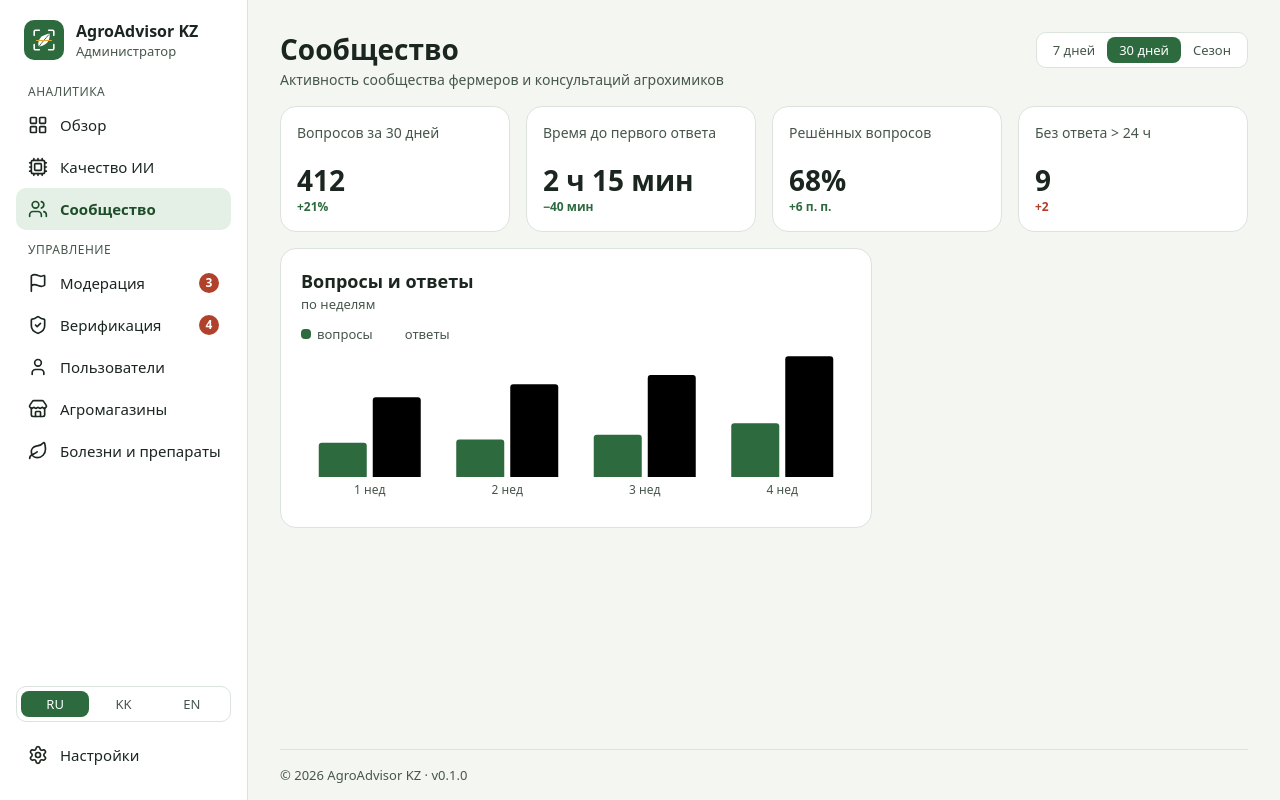
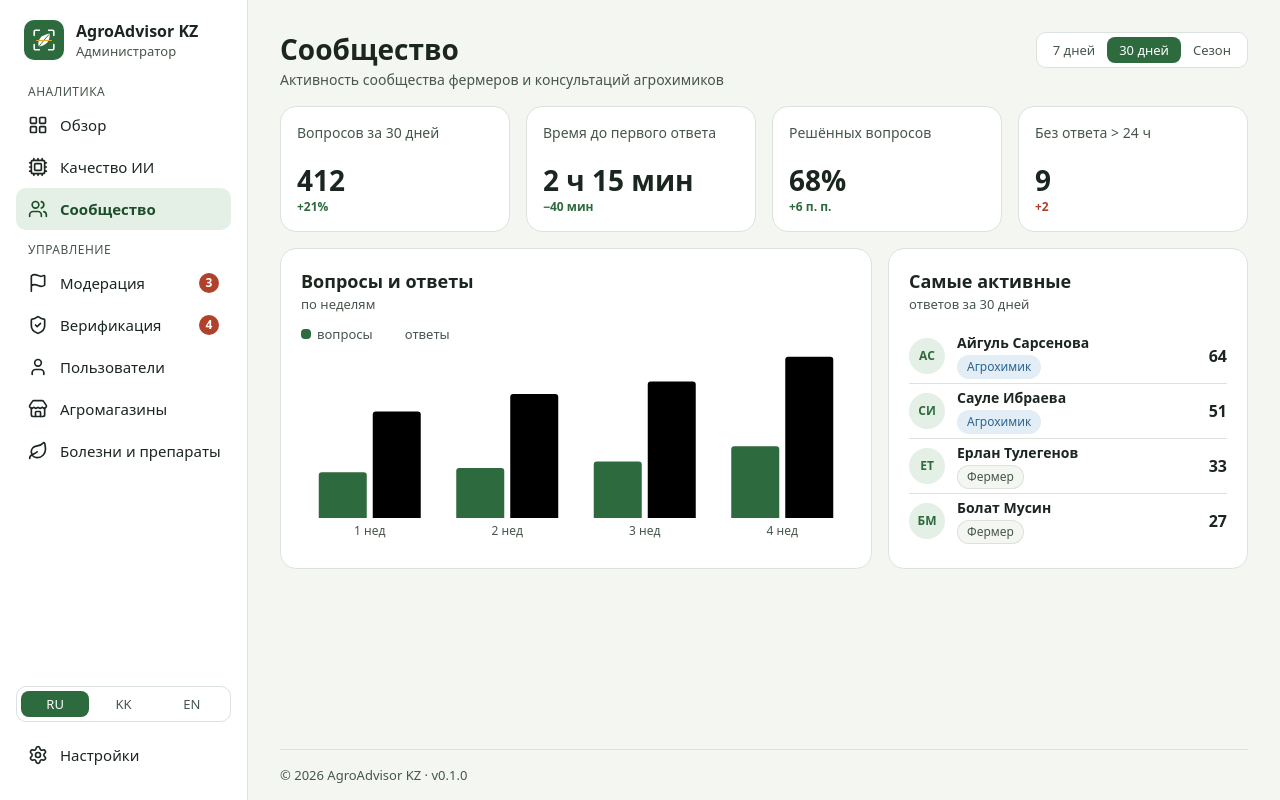
Before and after one commit to nurbolatdev/agroadvisor-kz, a React (Vite) app in the folder apps/admin-web/: page /community in a window 1280 px wide. Built offline with nearby package versions, Linux system fonts and the light colour scheme.

Commit message:
feat(community): add most active members

```diff
--- /dev/null
+++ b/apps/admin-web/src/features/community/components/TopMembersCard.tsx
@@ -0,0 +1,43 @@
+import { Link } from 'react-router-dom'
+import { Avatar } from '@/components/ui/Avatar'
+import { Badge } from '@/components/ui/Badge'
+import { Card, CardHeader } from '@/components/ui/Card'
+import { PERIOD_SUFFIX } from '@/shared/constants/periods'
+import { ROUTES } from '@/shared/constants/routes'
+import type { CommunityStats } from '@/shared/types'
+import { formatNumber } from '@/shared/utils/format'
+
+interface TopMembersCardProps {
+  stats: CommunityStats
+}
+
+export function TopMembersCard({ stats }: TopMembersCardProps) {
+  return (
+    <Card>
+      <CardHeader title="Самые активные" subtitle={`ответов ${PERIOD_SUFFIX[stats.period]}`} />
+      <ul>
+        {stats.topMembers.map((member) => (
+          <li key={member.name} className="border-b border-border last:border-b-0">
+            <Link
+              to={`${ROUTES.users}?search=${encodeURIComponent(member.name)}`}
+              className="-mx-2 flex items-center gap-3 rounded-lg px-2 py-1 transition-colors hover:bg-bg focus-visible:ring-2 focus-visible:ring-primary/40 focus-visible:outline-none"
+            >
+              <Avatar name={member.name} className="size-9" />
+              <span className="min-w-0 flex-1">
+                <span className="block truncate text-small font-semibold text-text">
+                  {member.name}
+                </span>
+                {member.role === 'agrochemist' ? (
+                  <Badge tone="info">Агрохимик</Badge>
+                ) : (
+                  <Badge tone="neutral">Фермер</Badge>
+                )}
+              </span>
+              <span className="text-body font-bold text-text">{formatNumber(member.answers)}</span>
+            </Link>
+          </li>
+        ))}
+      </ul>
+    </Card>
+  )
+}
--- a/apps/admin-web/src/features/community/pages/CommunityPage.tsx
+++ b/apps/admin-web/src/features/community/pages/CommunityPage.tsx
@@ -8,6 +8,7 @@ import { PageHeader } from '@/components/ui/PageHeader'
 import { SegmentedControl } from '@/components/ui/SegmentedControl'
 import { CommunityKpis } from '@/features/community/components/CommunityKpis'
 import { QaActivityChart } from '@/features/community/components/QaActivityChart'
+import { TopMembersCard } from '@/features/community/components/TopMembersCard'
 import { api } from '@/services/api'
 import { PERIOD_OPTIONS } from '@/shared/constants/periods'
 import { useApiQuery } from '@/shared/hooks/useApiQuery'
@@ -57,6 +58,7 @@ export function CommunityPage() {
           <CommunityKpis stats={data} />
           <div className="grid gap-4 lg:grid-cols-[minmax(0,592fr)_minmax(0,360fr)]">
             <QaActivityChart stats={data} />
+            <TopMembersCard stats={data} />
           </div>
         </div>
       ) : (
--- a/apps/admin-web/src/features/users/pages/UsersPage.tsx
+++ b/apps/admin-web/src/features/users/pages/UsersPage.tsx
@@ -1,5 +1,6 @@
 import { CircleCheck, Ban } from 'lucide-react'
 import { useState } from 'react'
+import { useSearchParams } from 'react-router-dom'
 import { Avatar } from '@/components/ui/Avatar'
 import { Badge } from '@/components/ui/Badge'
 import { Chip } from '@/components/ui/Chip'
@@ -94,7 +95,9 @@ const COLUMNS: DataTableColumn<User>[] = [
 
 export function UsersPage() {
   const [role, setRole] = useState<UserRole>()
-  const [search, setSearch] = useState('')
+  // `?search=` lets other pages link to a person, e.g. the community's most active members.
+  const [searchParams] = useSearchParams()
+  const [search, setSearch] = useState(searchParams.get('search') ?? '')
   const { data: users } = useApiQuery(() => api.getUsers({ role, search }), [role, search])
 
   return (
```
